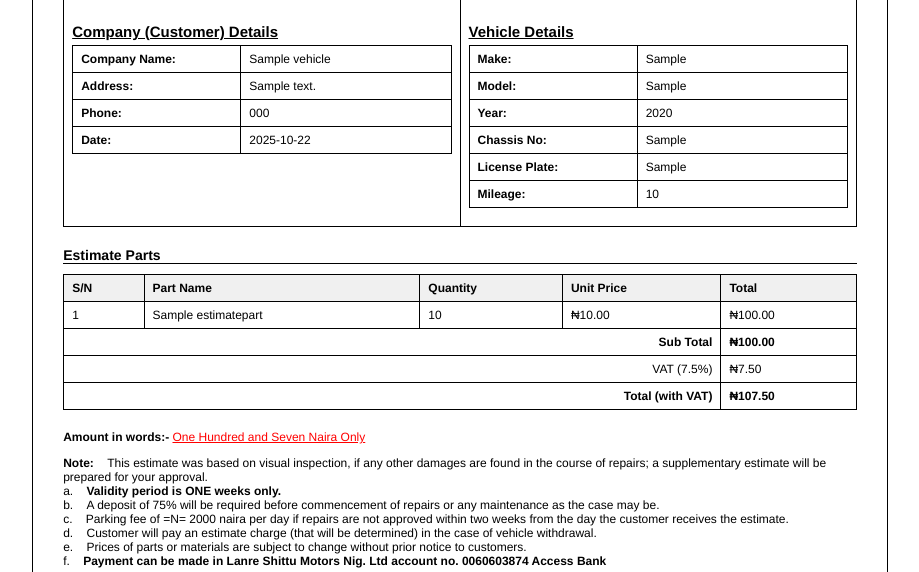
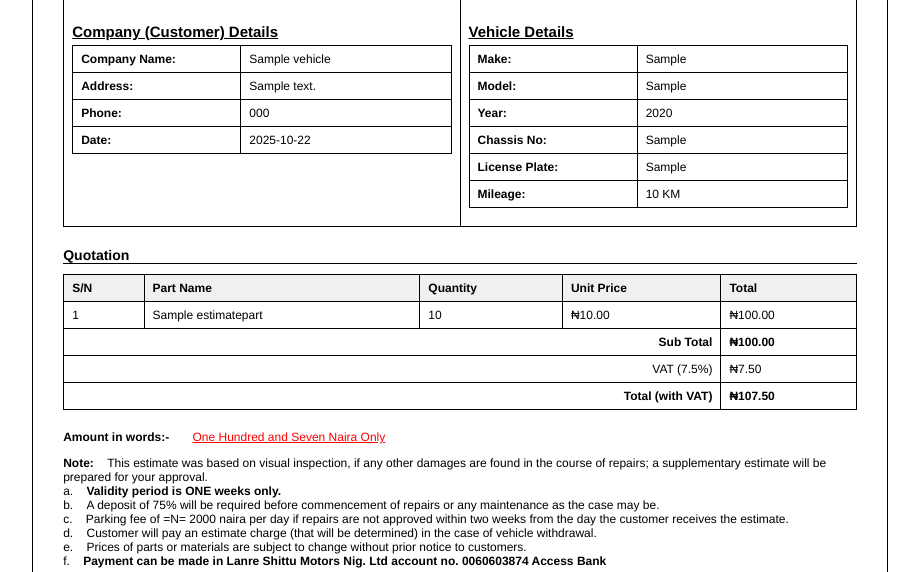
Before and after one commit to boithompson/lsm_portal, a Django app: page /dashboard/vehicle/1/internal_estimate/print/ in a window 1280 px wide. Shown: the part 336-908 px from the top of the page, without its empty margins (180-1099 px from the left). Run offline with Django 5.2, Linux system fonts and the light colour scheme; a user stored in the database is signed in; tables that the repository leaves empty hold one stand-in row (values such as "Sample post").

Commit message:
Edited the incvoice templates

```diff
--- a/templates/workshop/proforma_invoice.html
+++ b/templates/workshop/proforma_invoice.html
@@ -220,7 +220,7 @@
                                 <tr><td>Year:</td><td>{{ vehicle.year }}</td></tr>
                                 <tr><td>Chassis No:</td><td>{{ vehicle.chasis_no }}</td></tr>
                                 <tr><td>License Plate:</td><td>{{ vehicle.licence_plate }}</td></tr>
-                                <tr><td>Mileage:</td><td>{{ vehicle.mileage }}</td></tr>
+                                <tr><td>Mileage:</td><td>{{ vehicle.mileage }} KM</td></tr>
                             </table>
                         </div>
                     </td>
@@ -229,7 +229,7 @@
         </div>
 
         <!-- Parts Table -->
-        <h3 style="border-bottom:1px solid #000; margin-bottom:8px;">Estimate Parts</h3>
+        <h3 style="border-bottom:1px solid #000; margin-bottom:8px;">Quotation</h3>
         <table class="parts">
             <thead>
                 <tr>
@@ -271,7 +271,7 @@
             </tbody>
         </table>
         <p>
-            <b>Amount in words:- </b><span style="color: red; text-decoration: underline;">
+            <b>Amount in words:- </b><span style="color: red; text-decoration: underline; margin-left: 20px;">
             {% if vat_applied %}
                 {{ internal_estimate.total_with_vat|num_to_words }}
             {% else %}
```
